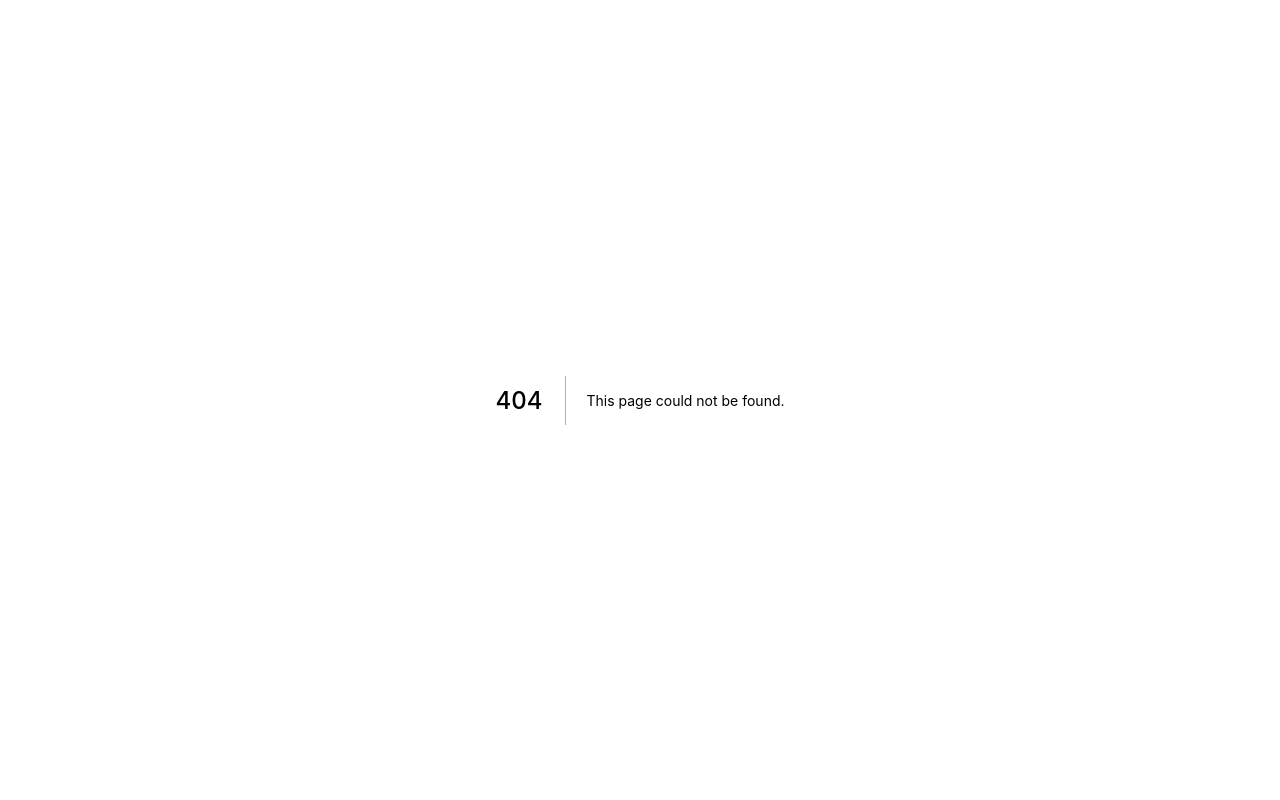
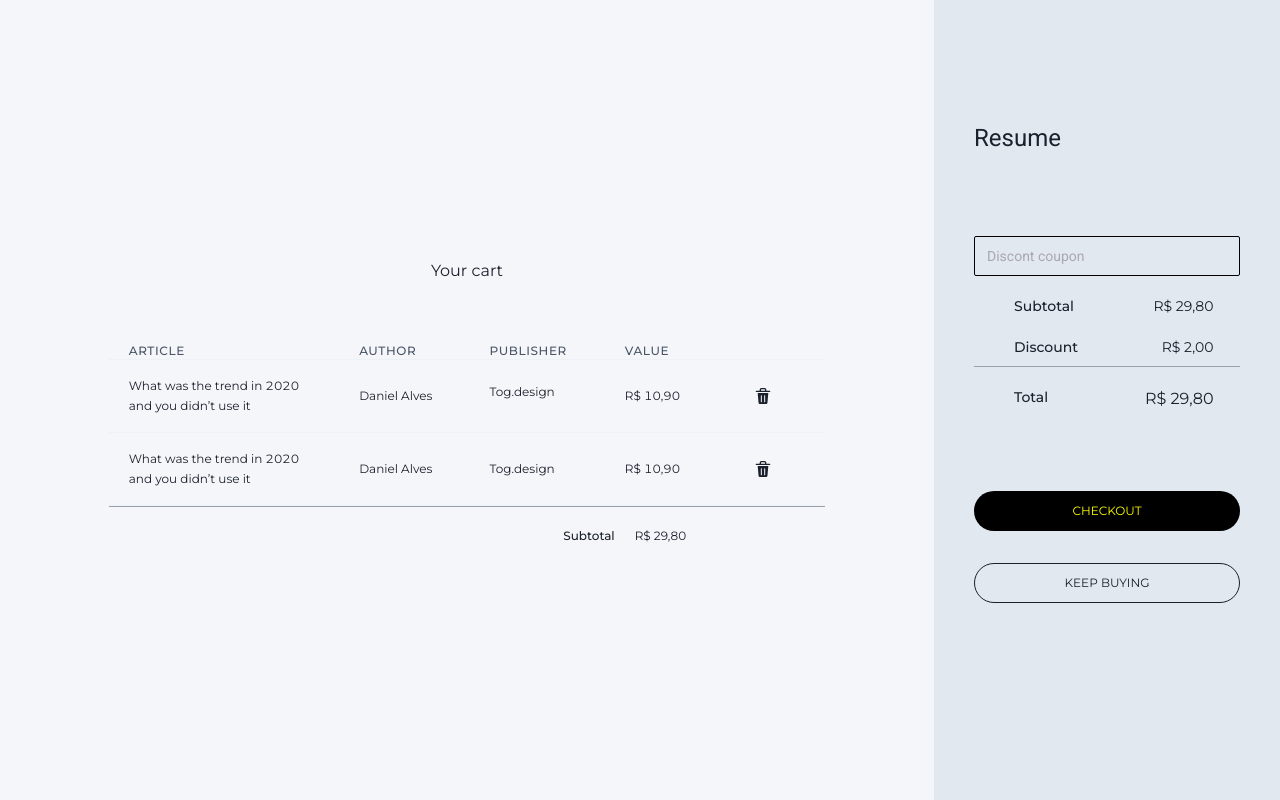
Before and after one commit to MatheusFellipi/e-commerce-article-back, a Next.js app in the folder view/: page /cart in a window 1280 px wide. Before the commit this address had no page. Built offline with nearby package versions, Linux system fonts and the light colour scheme.

Commit message:
Criando carrinho de compras

```diff
--- /dev/null
+++ b/view/src/pages/cart.tsx
@@ -0,0 +1,272 @@
+import { DeleteIcon } from '@chakra-ui/icons';
+import {
+  Box,
+  Flex,
+  Text,
+  Table,
+  Thead,
+  Tbody,
+  Button,
+  Tr,
+  Th,
+  Td,
+  Divider,
+  Stack,
+} from '@chakra-ui/react';
+import { MFInput } from '../components/Form/MFInput';
+export default function Cart() {
+  return (
+    <Flex w="100vw" h="100vh">
+      <Flex flexDir="column" width="100%" justify="center" align="center">
+        <Box mt="1" fontWeight="semibold" as="h4" lineHeight="tight">
+          <Text fontSize="md" fontFamily="Montserrat" fontWeight={400}>
+            Your cart
+          </Text>
+        </Box>
+        <Box maxW={716.5} w={716.5} mt="10">
+          <Table w="100%" variant="simple">
+            <Thead fontFamily="Montserrat" fontSize="12px" fontWeight={500}>
+              <Th
+                align="left"
+                fontFamily="Montserrat"
+                fontSize="12px"
+                fontWeight={500}
+                pb="0"
+                pl="5"
+                pr="5"
+                pt="5"
+              >
+                Article
+              </Th>
+              <Th
+                align="left"
+                fontFamily="Montserrat"
+                fontSize="12px"
+                fontWeight={500}
+                pb="0"
+                pl="5"
+                pr="5"
+                pt="5"
+              >
+                Author
+              </Th>
+              <Th
+                fontFamily="Montserrat"
+                fontSize="12px"
+                fontWeight={500}
+                align="left"
+                pb="0"
+                pl="5"
+                pr="5"
+                pt="5"
+              >
+                Publisher
+              </Th>
+              <Th
+                align="left"
+                fontFamily="Montserrat"
+                fontSize="12px"
+                fontWeight={500}
+                pb="0"
+                pl="5"
+                pr="5"
+                pt="5"
+              >
+                Value
+              </Th>
+              <Th></Th>
+            </Thead>
+            <Tbody>
+              <Tr>
+                <Td
+                  pb="0"
+                  pl="5"
+                  pr="5"
+                  pt="0"
+                  maxW="200px"
+                  fontFamily="Montserrat"
+                  fontSize="12px"
+                >
+                  What was the trend in 2020 and you didn’t use it
+                </Td>
+                <Td
+                  pb="0"
+                  pl="5"
+                  pr="5"
+                  pt="0"
+                  fontFamily="Montserrat"
+                  fontSize="12px"
+                >
+                  Daniel Alves
+                </Td>
+                <Td
+                  pb="2"
+                  pl="5"
+                  pr="5"
+                  pt="0"
+                  fontFamily="Montserrat"
+                  fontSize="12px"
+                >
+                  Tog.design
+                </Td>
+                <Td
+                  pb="0"
+                  pl="5"
+                  pr="5"
+                  pt="0"
+                  fontFamily="Montserrat"
+                  fontSize="12px"
+                >
+                  R$ 10,90
+                </Td>
+                <Td>
+                  <Button colorScheme="gray" variant="ghost">
+                    <DeleteIcon />
+                  </Button>
+                </Td>
+              </Tr>
+              <Tr>
+                <Td
+                  pb="0"
+                  pl="5"
+                  pr="5"
+                  pt="0"
+                  maxW="200px"
+                  fontFamily="Montserrat"
+                  fontSize="12px"
+                >
+                  What was the trend in 2020 and you didn’t use it
+                </Td>
+                <Td
+                  pb="0"
+                  pl="5"
+                  pr="5"
+                  pt="0"
+                  fontFamily="Montserrat"
+                  fontSize="12px"
+                >
+                  Daniel Alves
+                </Td>
+                <Td
+                  pb="0"
+                  pl="5"
+                  pr="5"
+                  pt="0"
+                  fontFamily="Montserrat"
+                  fontSize="12px"
+                >
+                  Tog.design
+                </Td>
+                <Td
+                  pb="0"
+                  pl="5"
+                  pr="5"
+                  pt="0"
+                  fontFamily="Montserrat"
+                  fontSize="12px"
+                >
+                  R$ 10,90
+                </Td>
+                <Td>
+                  <Button colorScheme="gray" variant="ghost">
+                    <DeleteIcon />
+                  </Button>
+                </Td>
+              </Tr>
+            </Tbody>
+          </Table>
+          <Stack bgColor={'gray.700'}>
+            <Divider orientation="horizontal" bgColor={'gray.700'} />
+          </Stack>
+
+          <Flex mt={5} ml={10} w="75%" justify={'end'} as="h4">
+            <Text mr={5} fontSize="xs" fontFamily="Montserrat" fontWeight={500}>
+              Subtotal
+            </Text>
+            <Text fontSize="xs" fontFamily="Montserrat" fontWeight={400}>
+              R$ 29,80
+            </Text>
+          </Flex>
+        </Box>
+      </Flex>
+      <Flex
+        flexDir="column"
+        maxW={394}
+        w="394px"
+        bgColor="gray.200"
+        padding={10}
+      >
+        <Box width="100%" mt="5rem" mb="5rem">
+          <Text fontSize="24px"> Resume</Text>
+        </Box>
+        <MFInput
+          name="Discont coupon"
+          size="sm"
+          w="266px"
+          h="40px"
+          borderColor="black"
+        />
+        <Flex mt={5} ml={10} w="75%" justify={'space-between'} as="h4">
+          <Text mr={5} fontSize="sm" fontFamily="Montserrat" fontWeight={500}>
+            Subtotal
+          </Text>
+          <Text fontSize="sm" fontFamily="Montserrat" fontWeight={400}>
+            R$ 29,80
+          </Text>
+        </Flex>
+
+        <Flex mt={5} mb={2} ml={10} w="75%" justify={'space-between'} as="h4">
+          <Text mr={5} fontSize="sm" fontFamily="Montserrat" fontWeight={500}>
+            Discount
+          </Text>
+          <Text fontSize="sm" fontFamily="Montserrat" fontWeight={400}>
+            R$ 2,00
+          </Text>
+        </Flex>
+
+        <Stack bgColor={'gray.700'}>
+          <Divider orientation="horizontal" bgColor={'gray.700'} />
+        </Stack>
+        <Flex mt={5} ml={10} w="75%" justify={'space-between'} as="h4">
+          <Text mr={5} fontSize="sm" fontFamily="Montserrat" fontWeight={500}>
+            Total
+          </Text>
+          <Text fontSize="md" fontFamily="Montserrat" fontWeight={400}>
+            R$ 29,80
+          </Text>
+        </Flex>
+        <Flex mt={20} flexDirection={'column'}>
+          <Stack spacing={8}>
+            <Button
+              bgColor="black"
+              variant="solid"
+              color="yellow"
+              fontFamily="Montserrat"
+              fontSize="xs"
+              borderRadius="20rem"
+              fontWeight={400}
+              _hover={{
+                bgColor: 'gray.700',
+              }}
+            >
+              CHECKOUT
+            </Button>
+            <Button
+              colorScheme="black"
+              variant="outline"
+              fontFamily="Montserrat"
+              borderRadius="20rem"
+              fontSize="xs"
+              fontWeight={400}
+              _hover={{
+                bgColor: 'gray.300',
+              }}
+            >
+              KEEP BUYING
+            </Button>
+          </Stack>
+        </Flex>
+      </Flex>
+    </Flex>
+  );
+}
```
